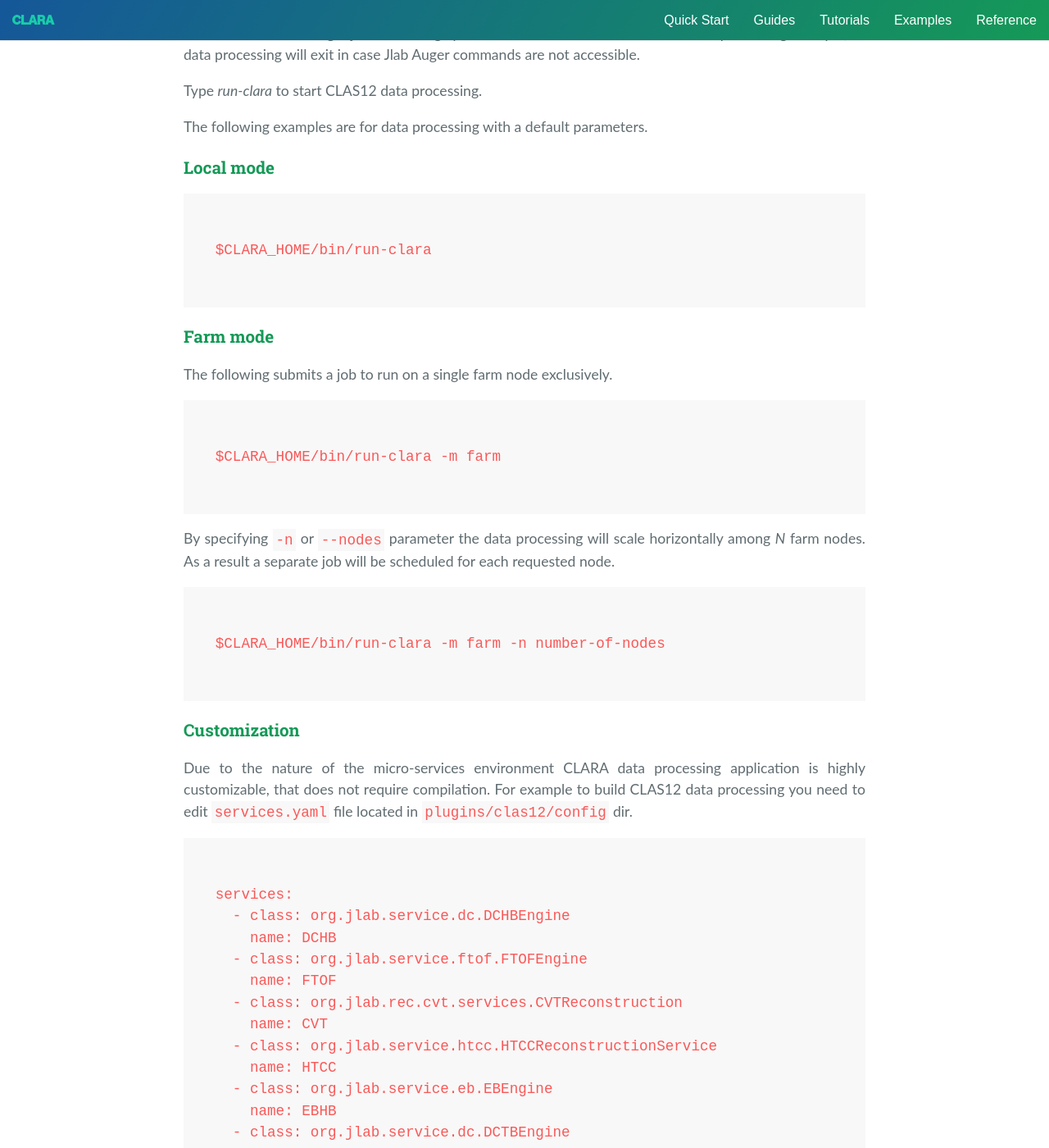
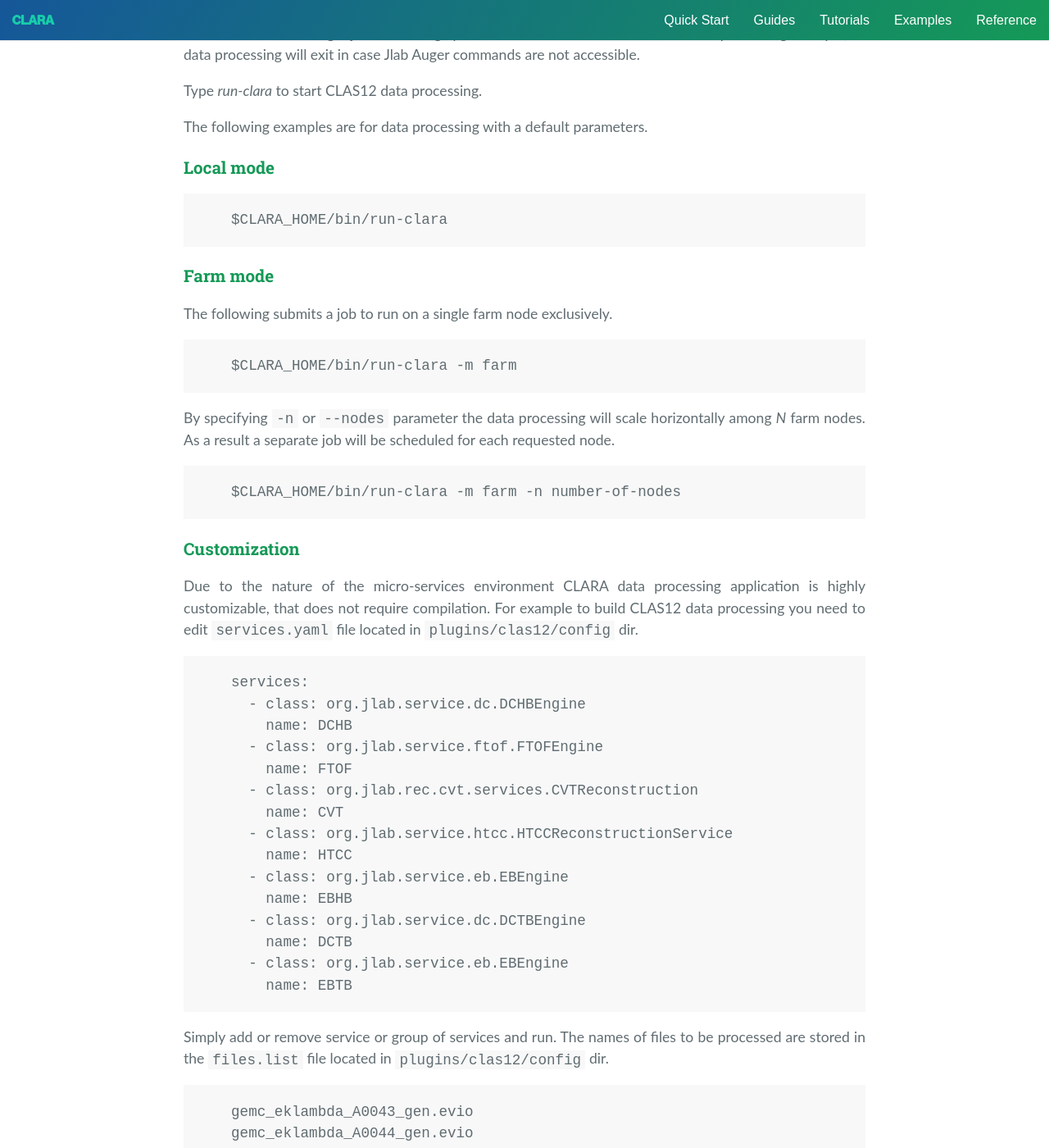
Before and after one commit to JeffersonLab/clara-docs, a Jekyll site: the page built from docs/data-processing.md, in a window 1280 px wide and 1400 px high, scrolled down 599 px. Shown: the whole window at 82% size. Built offline with Jekyll 4.4.1, drawn with Linux system fonts in a browser that asks for light colours; nearby versions of some CDN libraries.

Commit message:
Fix code style

```diff
--- a/css/cayman.css
+++ b/css/cayman.css
@@ -460,6 +460,5 @@ ul.footer-p {
   padding: 3px 3px 10px 30px; }
 
 .highlighter-rouge {
-  color: #FA5858;
   background-color: #f8f8f8;
-  padding: 0.2em; }
+  padding: 0.1em 0.3em; }
--- a/css/syntax.css
+++ b/css/syntax.css
@@ -205,6 +205,6 @@
   color: #bbbbbb;
 }
 .highlight {
-  padding: 1em;
+  padding: 0 1.5em;
   background-color: #f8f8f8;
 }
```
